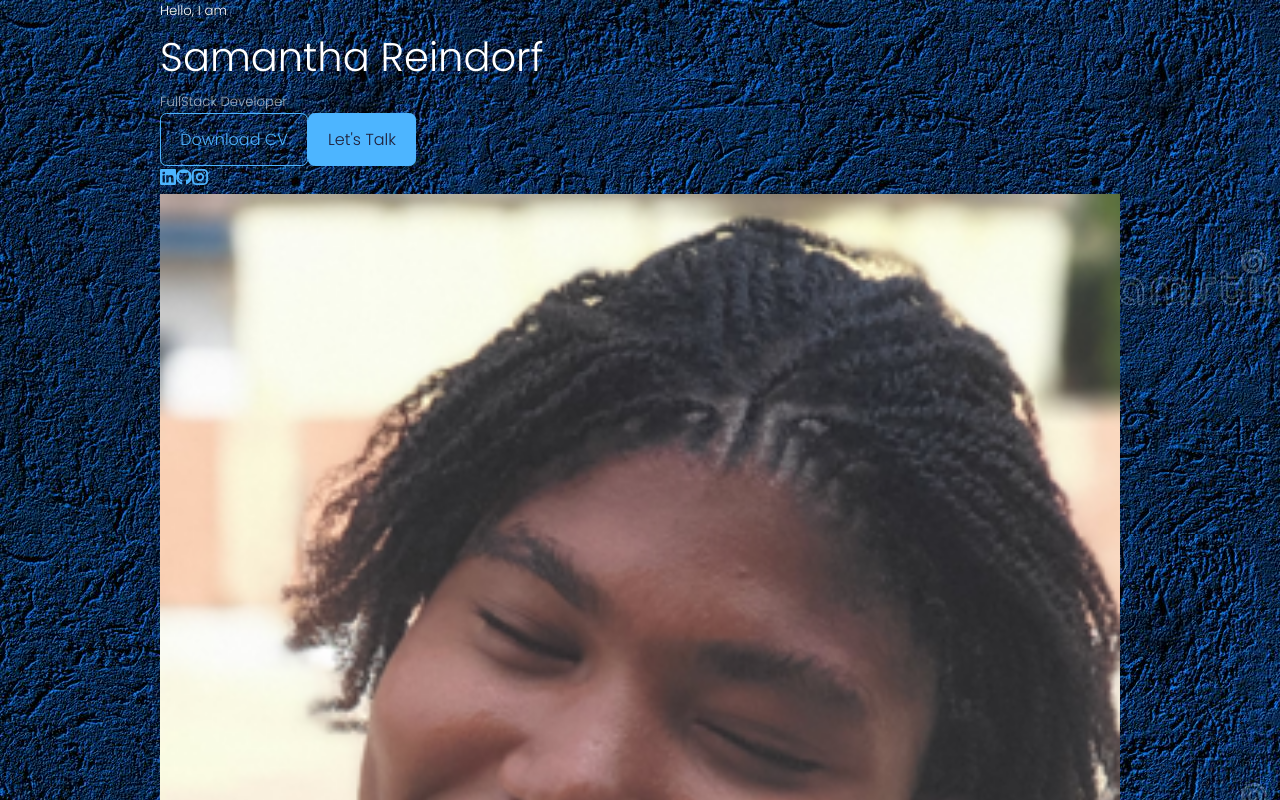
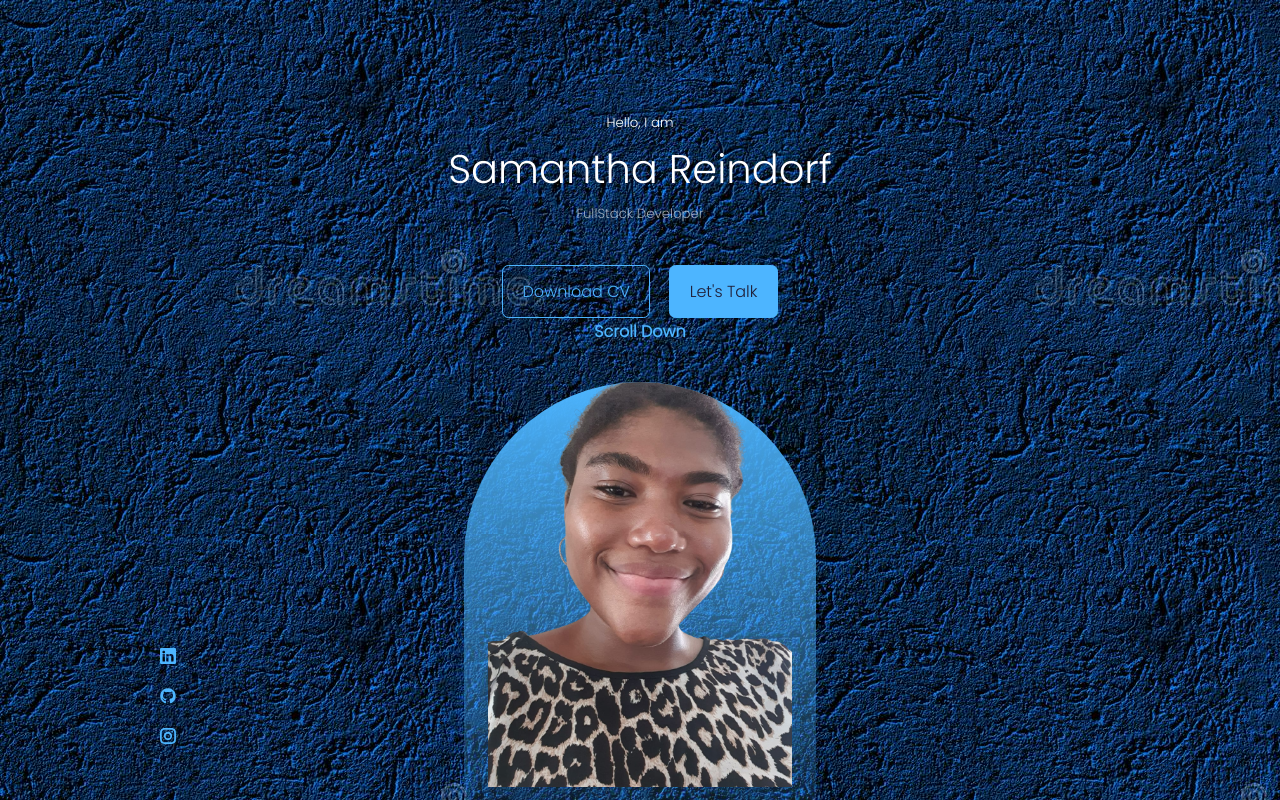
Before and after one commit to samanthareindorf/react-p, a React (Create React App) app: page / in a window 1280 px wide. Shown: the top 800 px of the page. Built offline with nearby package versions, Linux system fonts and the light colour scheme.

Commit message:
made socials not appear when screen is less minimum. Completed header component!!!😍🎇

```diff
--- a/src/components/header/Header.jsx
+++ b/src/components/header/Header.jsx
@@ -25,7 +25,7 @@ const Header = () => {
 
       <Socials />
 
-      <div className="myImg">
+      <div className="phot">
         <img src={phot} alt="me" />
       </div>
 
--- a/src/components/header/header.css
+++ b/src/components/header/header.css
@@ -1 +1,90 @@
 /*styling the header and adding spaces*/
+
+header {
+    height: 100vh;
+    padding-top: 7rem;
+    overflow: hidden;
+}
+
+
+.header__container{
+    text-align: center;
+    height: 100%;
+    position: relative;
+}
+
+
+/* ======== STLING THE CTA =====*/
+.cta {
+    margin-top: 2.5rem;
+    display: flex;
+    gap: 1.2rem;
+    justify-content: center;
+}
+
+/* ======== STLING THE SOCIALS =====*/
+.socials {
+    display: flex;
+    flex-direction: column;
+    align-items: center;
+    gap: 0.8rem;
+    position: absolute;
+    left: 0;
+    bottom: 3rem;
+
+
+}
+
+/*to get socials in a straight line*/
+
+.socials ::after {
+    content: '';
+    width: 1px;
+    height: 2rem;
+    background: var(--color-primary) ;
+}
+
+
+/*========== STLING THE PHOTO ======*/
+.phot{
+    background: linear-gradient(var(--color-primary), transparent);
+    width: 22rem;
+    height: 30rem;
+    position: absolute;
+    left: 50%;
+    transform: translateX(-50%);
+    margin-top: 4rem;
+    border-radius: 12rem 12rem 0 0;
+    overflow: hidden;
+    padding: 0rem 1.5rem 1.5rem 1.5rem;
+}
+
+.scroll__down{
+    font-weight: 900;
+    padding: 3rem;
+}
+
+
+/*design for medium screens*/
+/*MEDIUM SCREENS */
+
+@media screen and (max-width: 1024px) {
+    .container {
+    height: 68vh;
+
+    }
+}
+
+
+
+/*SMALL SCREENS */
+
+@media screen and (max-width: 600px) {
+    .container {
+       height: 100vh;
+    }
+
+    .socials {
+        display: none;
+    }
+}
```
Also changed, not shown: src/assets/other.png (added), src/assets/phot.png.
